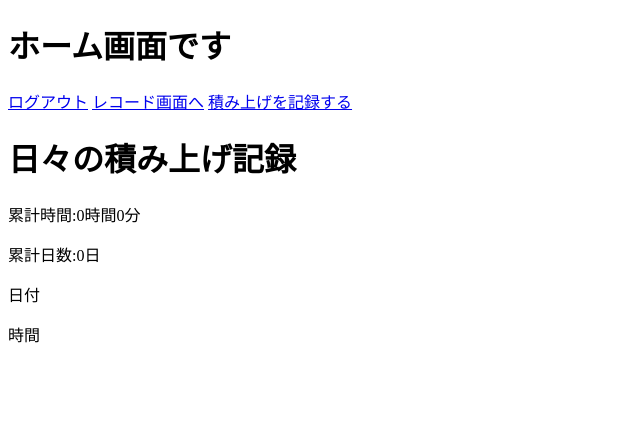
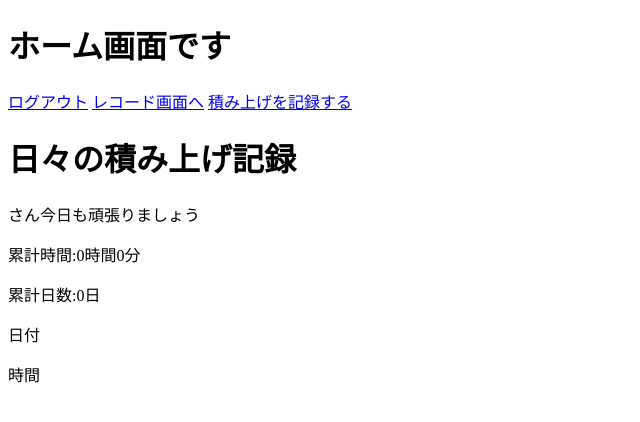
Before and after one commit to Raretech-Hackathon-TeamC/kotukotu, a Django app: page /activity/ in a window 1280 px wide. Shown: the top 422 px of the page, without its empty margins (0-640 px from the left). Run offline with Django 3.2, Linux system fonts and the light colour scheme; the visitor is signed in with stand-in values (Sample User, id 1); data that the repository does not hold is empty.

Commit message:
home画面にユーザー名表示

```diff
--- a/Django_App/activity/views.py
+++ b/Django_App/activity/views.py
@@ -13,6 +13,7 @@ class HomeView(LoginRequiredMixin, generic.TemplateView):
 
     def get_context_data(self, **kwargs):
         context = super().get_context_data(**kwargs)
+        context['username'] = self.request.user.user_name   # Usersからユーザー名前を取得
         records = ActivityRecord.objects.all()   # ActivityRecordの全てのデータを取得する
         date_list = [record.date.strftime('%-m/%-d') for record in records]  # 日付のリストを作成し、'%-m/%-d'のフォーマットに変換する
         duration_list = [record.duration for record in records]   # 各レコードのdurationをduration_listに格納する
--- a/Django_App/templates/home.html
+++ b/Django_App/templates/home.html
@@ -7,6 +7,9 @@
   <a href="{% url 'activity:activity_add' %}">積み上げを記録する</a>
 
   <h1>日々の積み上げ記録</h1>
+  <p>
+    {{ username }}さん今日も頑張りましょう
+  </p>
   <p>
     累計時間:{{ total_duration }}
   </p>
```
